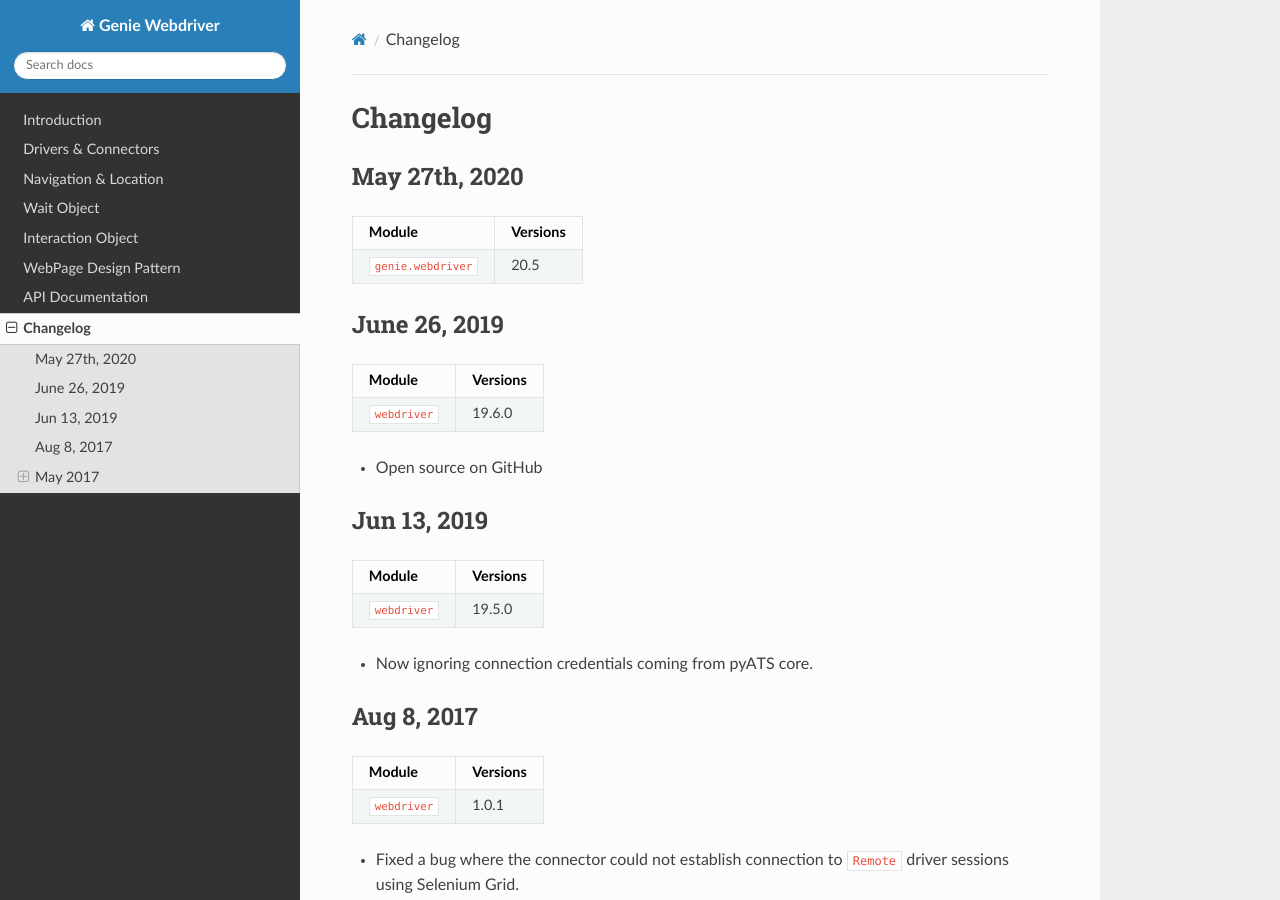
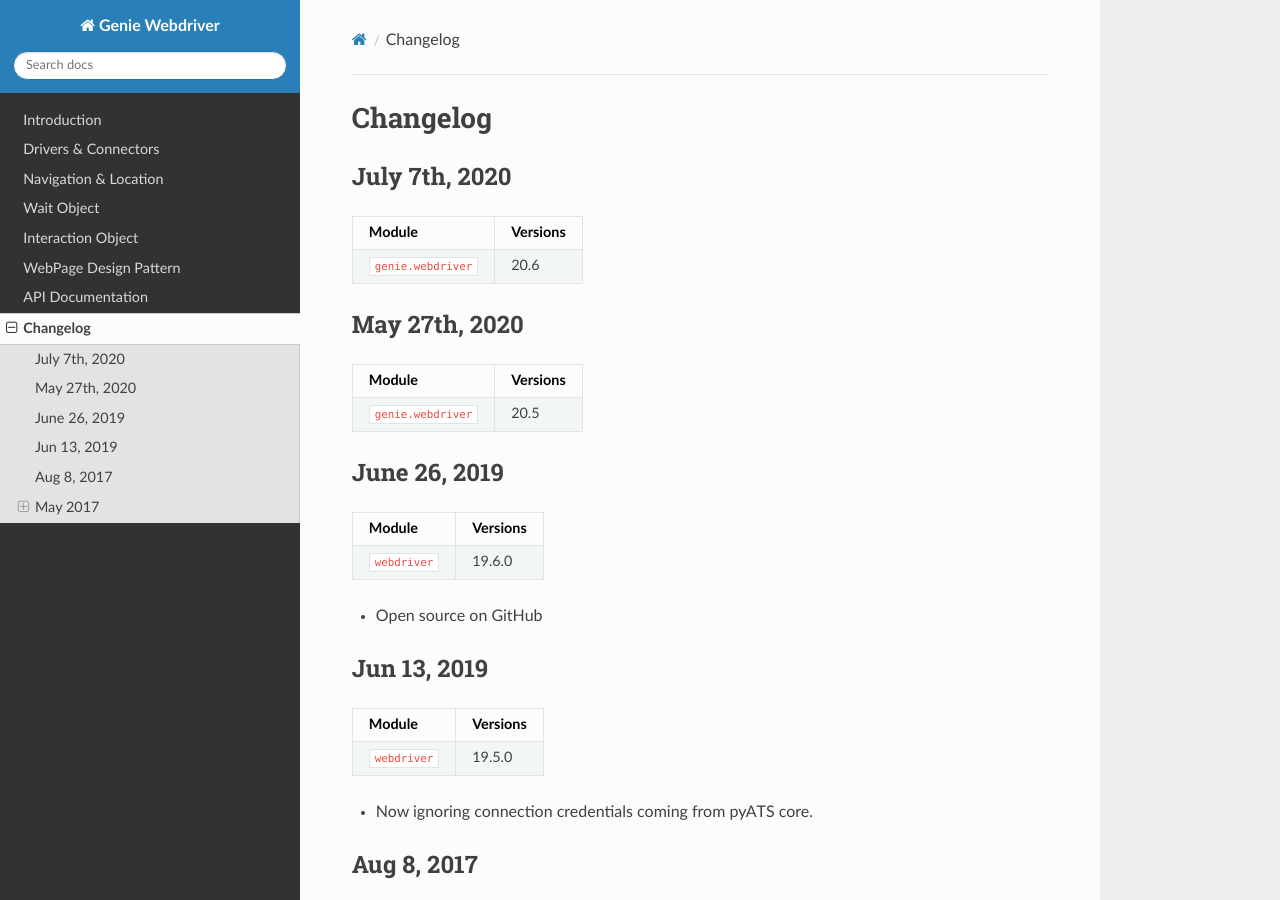
Before and after one commit to CiscoTestAutomation/geniewebdriver, a Sphinx documentation site: the page built from docs/changelog/index.rst, in a window 1280 px wide and 900 px high. Built offline with Sphinx 7.4.7 and the Read the Docs theme 2.0.0, drawn with Linux system fonts in a browser that asks for light colours.

Commit message:
Releasing v20.6

```diff
--- a/docs/changelog/index.rst
+++ b/docs/changelog/index.rst
@@ -1,5 +1,14 @@
 Changelog
 =========
+
+July 7th, 2020
+--------------
+
++-------------------------------+-------------------------------+
+| Module                        | Versions                      |
++===============================+===============================+
+| ``genie.webdriver``           | 20.6                          |
++-------------------------------+-------------------------------+
 
 May 27th, 2020
 --------------
```
Also changed, not shown: 1 other file.
